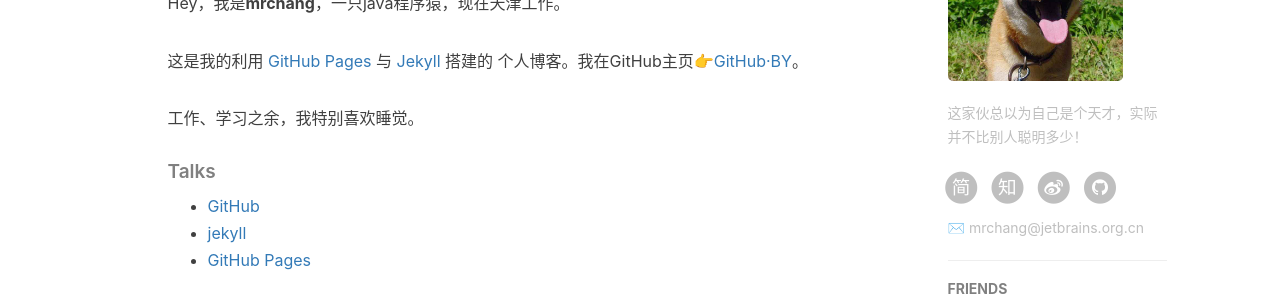
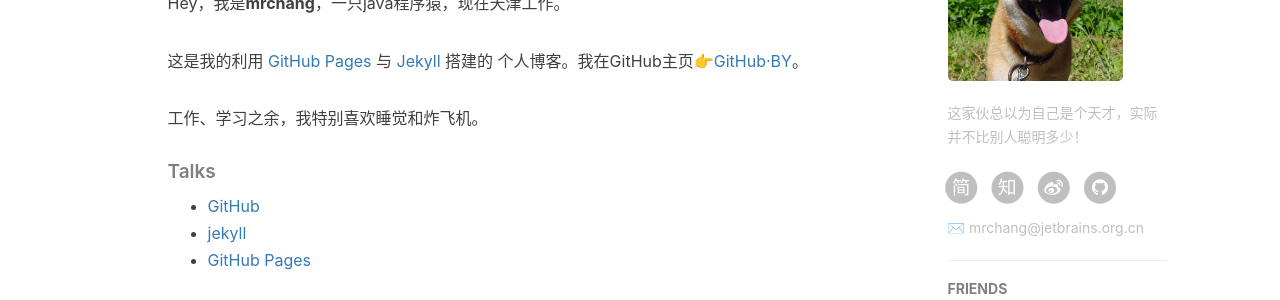
Before and after one commit to ncic-ict/changdaye.github.io, a Jekyll site: the page built from about.html, in a window 1280 px wide. Shown: the part 612-912 px from the top of the page. Built offline with Jekyll 4.4.1, drawn with Linux system fonts in a browser that asks for light colours; nearby versions of some CDN libraries; comment, search, counter and statistics services are not loaded.

Commit message:
修改about.html 中的某些描述

```diff
--- a/about.html
+++ b/about.html
@@ -22,7 +22,7 @@
 
     <p>这是我的利用 <a href="https://pages.github.com/">GitHub Pages</a> 与 <a href="http://jekyll.com.cn/">Jekyll</a> 搭建的 个人博客。我在GitHub主页<a href="https://github.com/changdaye">👉GitHub·BY</a>。</p>
 
-    <p>工作、学习之余，我特别喜欢睡觉。</p>
+    <p>工作、学习之余，我特别喜欢睡觉和炸飞机。</p>
 
     <h5>Talks</h5>
 
```
